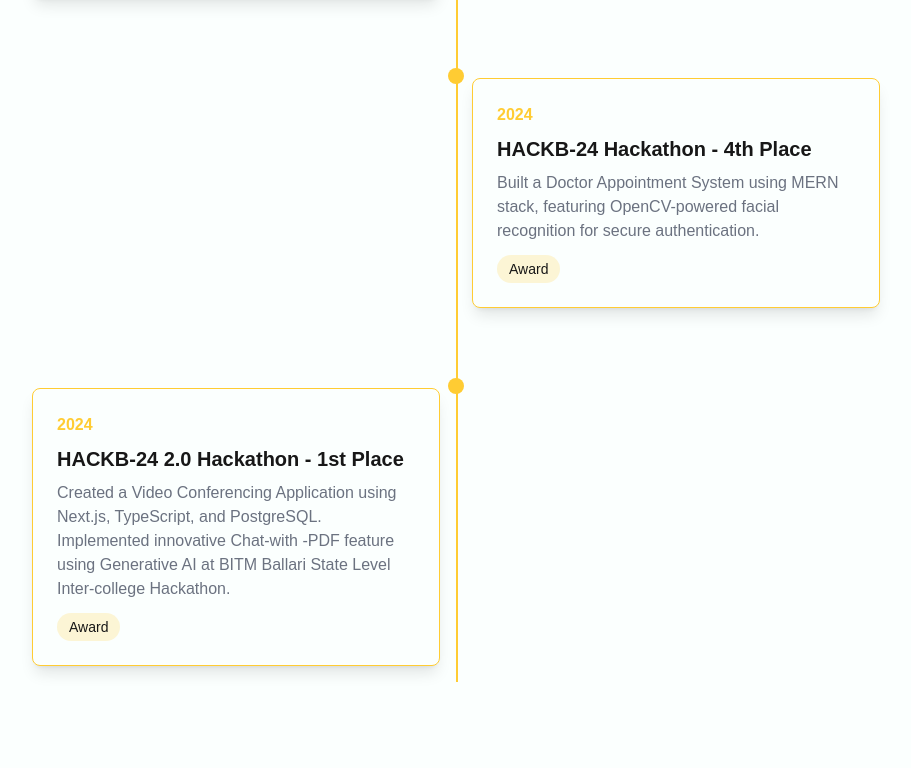
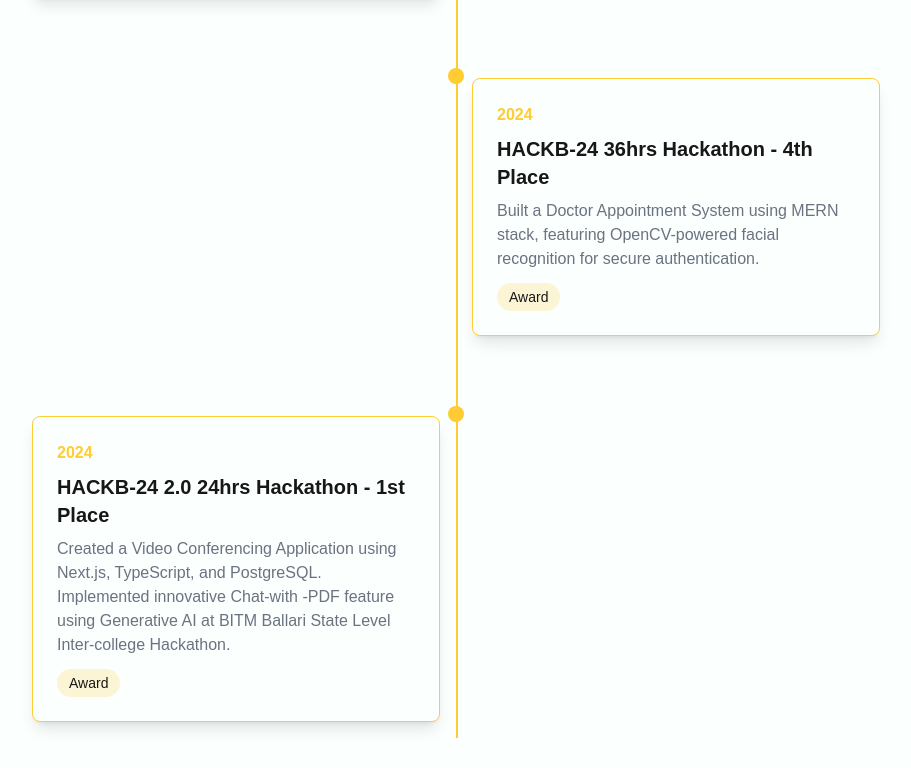
Before and after one commit to KIRAN-BUSARI/Kiran-portfolio, a React (Vite) app: page / in a window 1280 px wide. Shown: the part 3807-4575 px from the top of the page, without its empty margins (184-1095 px from the left). Before the commit the page ends 4537 px from the top, so only its background shows below. Built offline with nearby package versions, Linux system fonts and the light colour scheme.

Commit message:
Update Achievements.tsx
Add hours to hackathons

```diff
--- a/src/pages/Achievements.tsx
+++ b/src/pages/Achievements.tsx
@@ -24,14 +24,14 @@
   },
   {
     year: '2024',
-    title: 'HACKB-24 Hackathon - 4th Place',
+    title: 'HACKB-24 36hrs Hackathon - 4th Place',
     description:
       'Built a Doctor Appointment System using MERN stack, featuring OpenCV-powered facial recognition for secure authentication.',
     category: 'award',
   },
   {
     year: '2024',
-    title: 'HACKB-24 2.0 Hackathon - 1st Place',
+    title: 'HACKB-24 2.0 24hrs Hackathon - 1st Place',
     description:
       'Created a Video Conferencing Application using Next.js, TypeScript, and PostgreSQL. Implemented innovative Chat-with -PDF feature using Generative AI at BITM Ballari State Level Inter-college Hackathon.',
     category: 'award',
```
